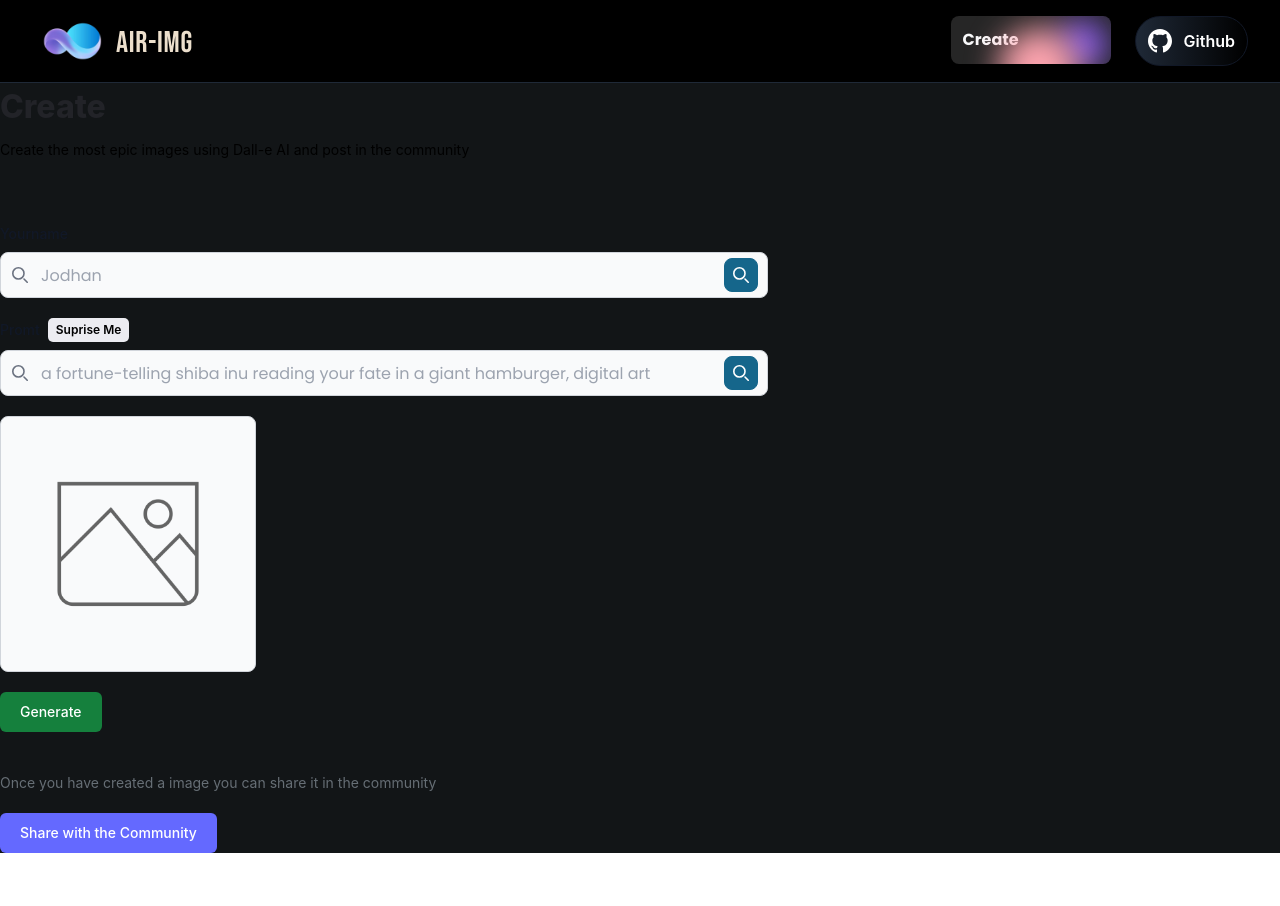
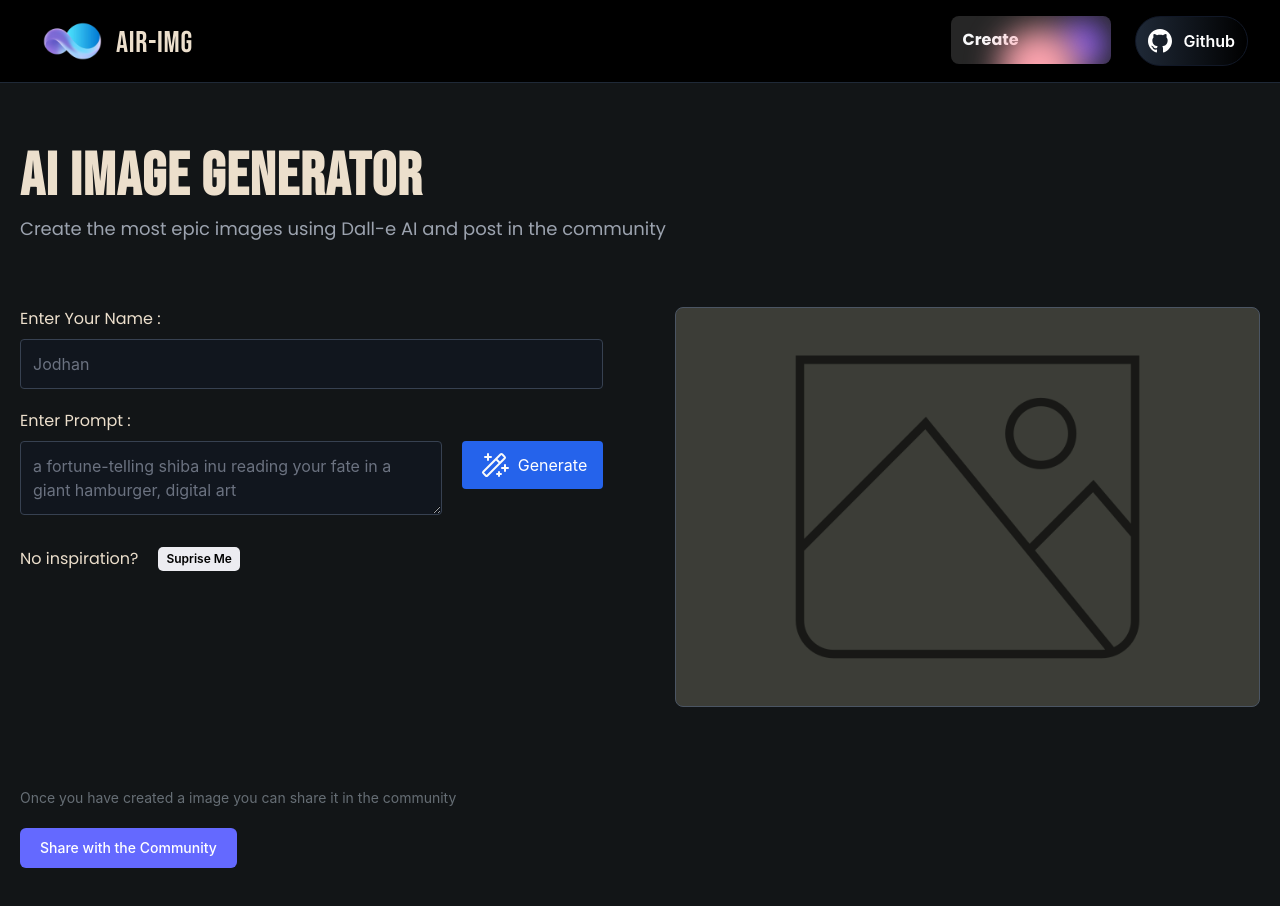
Before and after one commit to jodhan-techinject/AirIMG, a React (Vite) app in the folder client/: page /create-post in a window 1280 px wide. Shown: the top 906 px of the page. Before the commit the page ends 853 px from the top, so only its background shows below. Built offline with nearby package versions, Linux system fonts and the light colour scheme; a web font is replaced by a local one.

Commit message:
fixes in create page

```diff
--- a/client/src/components/ExploreSection.jsx
+++ b/client/src/components/ExploreSection.jsx
@@ -26,7 +26,8 @@ const ExploreSection = () => {
         setLoading(true);
 
         try {
-            const response = await fetch("https://airimg.onrender.com/api/v1/post", {
+            // const response = await fetch("https://airimg.onrender.com/api/v1/post", {
+            const response = await fetch("http://localhost:8080/api/v1/post", {
                 method: "GET",
                 headers: {
                     "Content-Type": "application/json",
--- a/client/src/components/Formfield.jsx
+++ b/client/src/components/Formfield.jsx
@@ -6,7 +6,7 @@ const Formfield = ({
                        placeholder,
                        value,
                        handleChange,
-                       isSupriseMe,
+                       isSurpriseMe,
                        handleSupriseMe,
                    }) => {
 
@@ -18,7 +18,7 @@ const Formfield = ({
                     {LabelName}
                 </label>
 
-                {isSupriseMe && (
+                {isSurpriseMe && (
                     <button type="button" onClick={handleSupriseMe}
                             className="font-semibold text-xs bg-[#ECECF1] py-1 px-2 rounded-[5px] text-black">
                         Suprise Me
--- /dev/null
+++ b/client/src/components/GenerateInput.jsx
@@ -0,0 +1,50 @@
+import React from "react";
+
+export const GenerateInput = ({
+                                  LabelName,
+                                  name,
+                                  placeholder,
+                                  value,
+                                  handleChange,
+                                  handleSurpriseMe,
+                                  generateImage
+                              }) => {
+
+        return (
+            <div className='flex flex-col w-full pt-5'>
+                <label form={name} className='font-poppins text-primary-100 pb-2'>
+                    Enter Prompt :
+                </label>
+                <div className='flex flex-col md:flex-row gap-5 w-full'>
+
+                <textarea
+                    className=" text-primary-100 bg-gray-900/50 md:w-[90%] border-gray-700 placeholder:text-gray-500 p-3 border rounded"
+                    id={name}
+                    name={name}
+                    placeholder={placeholder}
+                    value={value}
+                    onChange={handleChange}
+                />
+                    <button onClick={generateImage}
+                            className="bg-blue-600 text-white gap-2 font-poppins hover:bg-blue-700 flex items-center justify-center px-4 rounded h-[3rem]">
+                        <svg xmlns="http://www.w3.org/2000/svg" width="32" height="32" fill="#fafafa" viewBox="0 0 256 256">
+                            <path
+                                d="M48,64a8,8,0,0,1,8-8H72V40a8,8,0,0,1,16,0V56h16a8,8,0,0,1,0,16H88V88a8,8,0,0,1-16,0V72H56A8,8,0,0,1,48,64ZM184,192h-8v-8a8,8,0,0,0-16,0v8h-8a8,8,0,0,0,0,16h8v8a8,8,0,0,0,16,0v-8h8a8,8,0,0,0,0-16Zm56-48H224V128a8,8,0,0,0-16,0v16H192a8,8,0,0,0,0,16h16v16a8,8,0,0,0,16,0V160h16a8,8,0,0,0,0-16ZM219.31,80,80,219.31a16,16,0,0,1-22.62,0L36.68,198.63a16,16,0,0,1,0-22.63L176,36.69a16,16,0,0,1,22.63,0l20.68,20.68A16,16,0,0,1,219.31,80Zm-54.63,32L144,91.31l-96,96L68.68,208ZM208,68.69,187.31,48l-32,32L176,100.69Z"></path>
+                        </svg>
+                        <p>
+                            Generate
+                        </p>
+                    </button>
+                </div>
+                <div className='pt-8 flex'>
+                    <p className='font-poppins text-primary-100'>No inspiration?</p>
+                    <button type="button" onClick={handleSurpriseMe}
+                            className="font-semibold text-xs bg-[#ECECF1] py-1 ml-5 px-2 rounded-[5px] text-black">
+                        Suprise Me
+                    </button>
+                </div>
+
+            </div>
+        );
+    }
+;
--- /dev/null
+++ b/client/src/components/NameField.jsx
@@ -0,0 +1,26 @@
+import React from "react";
+
+export const NameField = ({
+                       name,
+                       placeholder,
+                       value,
+                       handleChange,
+                   }) => {
+
+    return (
+        <div className='flex flex-col'>
+            <label form={name} className='font-poppins text-primary-100 pb-2'>
+                Enter Your Name :
+            </label>
+            <input
+                className="bg-gray-900/50 border-gray-700 text-white placeholder:text-gray-500 p-3 border rounded"
+                id={name}
+                name={name}
+                placeholder={placeholder}
+                value={value}
+                onChange={handleChange}
+            />
+
+        </div>
+    );
+};
--- a/client/src/pages/CreatePost.jsx
+++ b/client/src/pages/CreatePost.jsx
@@ -1,8 +1,10 @@
-import React, { useState } from "react";
-import { useNavigate } from "react-router-dom";
+import React, {useState} from "react";
+import {useNavigate} from "react-router-dom";
 import {getRandomPrompt} from "../utils/utils.js";
-import Formfield from "../components/Formfield.jsx";
 import Loader from "../components/loader.jsx";
+import {GenerateInput} from "../components/GenerateInput.jsx";
+import {NameField} from "../components/NameField.jsx";
+import {toast} from "react-toastify";
 
 const CreatePost = () => {
     const nagivate = useNavigate();
@@ -16,19 +18,19 @@ const CreatePost = () => {
     const [loading, setloading] = useState(false);
 
 
-  const handleChange =(e) =>{
+    const handleChange = (e) => {
         setform({
             ...form,
             [e.target.name]: e.target.value
         })
     }
 
-  const handleSupriseMe = () => {
-    const randomprompt = getRandomPrompt(form.prompt)
+    const handleSurpriseMe = () => {
+        const randomPrompt = getRandomPrompt(form.prompt)
         setform(
             {
                 ...form,
-        prompt:randomprompt
+                prompt: randomPrompt
             }
         )
     }
@@ -37,7 +39,8 @@ const CreatePost = () => {
         if (form.prompt) {
             try {
                 setgeneratingImg(true);
-        const response = await fetch('https://airimg.onrender.com/api/v1/stable-diffusion', {
+                // const response = await fetch('https://airimg.onrender.com/api/v1/stable-diffusion', {
+                const response = await fetch('http://localhost:8080/api/v1/stable-diffusion', {
                     method: 'POST',
                     headers: {
                         'Content-Type': 'application/json',
@@ -47,26 +50,30 @@ const CreatePost = () => {
                     }),
                 });
 
+                if (response.ok) {
                     const data = await response.json();
-        setform({ ...form, photo: data.imageUrl });
+                    setform({...form, photo: data.imageUrl});
+                } else {
+                    toast(response.statusText)
+                }
             } catch (err) {
-        alert(err);
+                toast(err);
             } finally {
                 setgeneratingImg(false);
             }
         } else {
-      alert('Please provide proper prompt');
+            toast('Please provide proper prompt');
         }
     };
 
-  const handleSubmit = async(e)=>{
+    const handleSubmit = async (e) => {
         e.preventDefault();
 
-    if(form.prompt && form.photo){
+        if (form.prompt && form.photo) {
             setloading(true);
             try {
-        const response = await fetch('https://airimg.onrender.com/api/v1/post',{
-          method : 'POST',
+                const response = await fetch('https://airimg.onrender.com/api/v1/post', {
+                    method: 'POST',
                     headers: {
                         'Content-Type': 'application/json',
                     },
@@ -74,76 +81,75 @@ const CreatePost = () => {
                 });
 
                 await response.json();
-        alert('Success');
+                toast('Successfully Posted');
                 nagivate('/');
 
             } catch (err) {
-        alert ("ERROR")
-      }finally{
+                alert("ERROR")
+            } finally {
                 setloading(false);
             }
-    }else{
-      alert("Please provide a prompt and generate an image")
+        } else {
+            toast("Please provide a prompt and generate an image")
         }
     }
 
-  return <section className="max-w-7xl max-auto">
+    return <section className="max-w-7xl mx-auto py-[5%] p-5">
         <div>
-        <h1 className="font-extrabold text-[#222328] text-[32px]">
-          Create
+            <h1 className="font-extrabold tracking-wide font-bebas text-primary-100 text-4xl md:text-6xl">
+                AI Image Generator
             </h1>
-        <p className="mt-2 tetx-[#666e75] text-[14px]">
+            <p className="mt-2 text-gray-400 text-lg font-poppins">
                 Create the most epic images using Dall-e AI and post in the community
             </p>
         </div>
-      <form className="mt-16 max-w-3xl" onSubmit={handleSubmit}>
-      <div className="flex flex-col gap-5">
-        <Formfield
-          LabelName ="Yourname"
+        <div className="mt-16">
+            <div className="flex flex-col md:flex-row justify-between gap-8">
+                <div className='md:w-[50%]'>
+
+                    <NameField
                         type="text"
                         name="name"
                         placeholder="Jodhan"
                         value={form.name}
                         handleChange={handleChange}
                     />
-        <Formfield
-          LabelName ="Promt"
+                    <GenerateInput
+                        LabelName="Promt"
                         type="text"
                         name="prompt"
                         placeholder="a fortune-telling shiba inu reading your fate in a giant hamburger, digital art"
                         value={form.prompt}
                         handleChange={handleChange}
-          isSupriseMe
-          handleSupriseMe ={handleSupriseMe}
+                        handleSurpriseMe={handleSurpriseMe}
+                        generateImage={generateImage}
                     />
-        <div className="relative bg-gray-50 border border-gray-300 text-gray-900 text-sm rounded-lg focus:ring-blue-500 focus:border-blue-500 w-64 p-3 h-64 flex justify-center items-center">
-          {form.photo? (
+                </div>
+                <div
+                    className="md:w-[50%] h-[25rem] md:ml-10 mb-10 bg-primary-300 border border-gray-600 text-gray-900 text-sm rounded-lg focus:ring-blue-500 focus:border-blue-500 p-3 flex justify-center items-center">
+                    {form.photo ? (
                         <img
                             src={form.photo}
                             alt={form.prompt}
-              className="w-full h-full object-contain"/>
-          ):(
+                            className="w-full h-full object-contain"
+                        />
+                    ) : (
+                        generatingImg ? (
+                            <div
+                                className="inset-0 z-0 flex justify-center items-center rounded-lg"
+                            >
+                                <Loader/>
+                            </div>
+                        ) : (
                             <img
-              src='/images/preview.png'
+                                src="/images/preview.png"
                                 alt="preview"
-              className="w-9/12 h-9/12 object-contain opacity-60"/>
+                                className="w-9/12 h-9/12 object-contain opacity-60"
+                            />
+                        )
                     )}
-          {generatingImg && (
-            <div className="absolute inset-0 z-0 flex justify-center items-center bg-[rgba-0,0,0,0.5] rounded-lg">
-              (<Loader/>)
+
                 </div>
-          )}
-        </div>
-      </div>
-      <div className="mt-5 flex gap-5">
-        <button
-          type="button"
-          onClick={generateImage}
-          className="text-white bg-green-700 font-medium rounded-md text-sm w-full sm:w-auto px-5 py-2.5 text-center"
-
-        >
-          {generatingImg ? "Generating..." : "Generate"}
-        </button>
             </div>
             <div
                 className="mt-10">
@@ -151,12 +157,12 @@ const CreatePost = () => {
                     className="mt-2 text-[#666e75] text-[14px]"
                 >Once you have created a image you can share it in the community</p>
                 <button
-        type="submit"
+                    onClick={handleSubmit}
                     className="mt-5 text-white bg-[#6469ff] font-medium rounded-md text-sm w-full sm:w-auto px-5 py-2.5 text-center">
-          {loading? "Sharing..." : "Share with the Community"}
+                    {loading ? "Sharing..." : "Share with the Community"}
                 </button>
             </div>
-      </form>
+        </div>
 
     </section>;
 };
```
Lines whose indentation alone changed are shown as unchanged.
